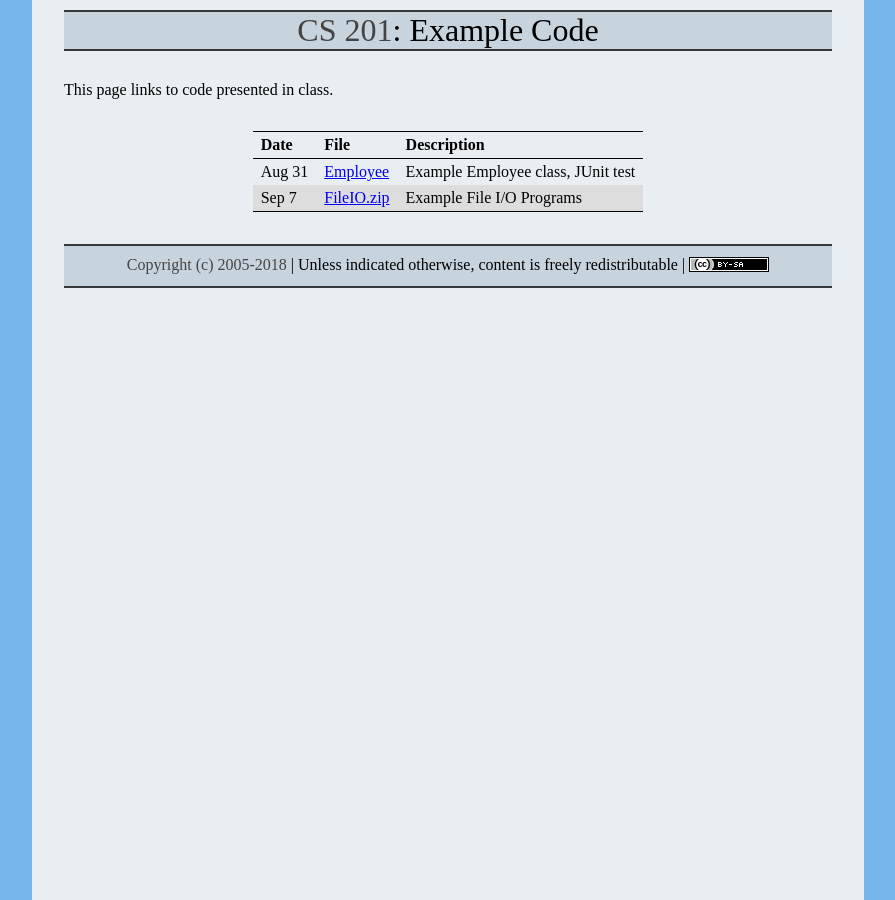
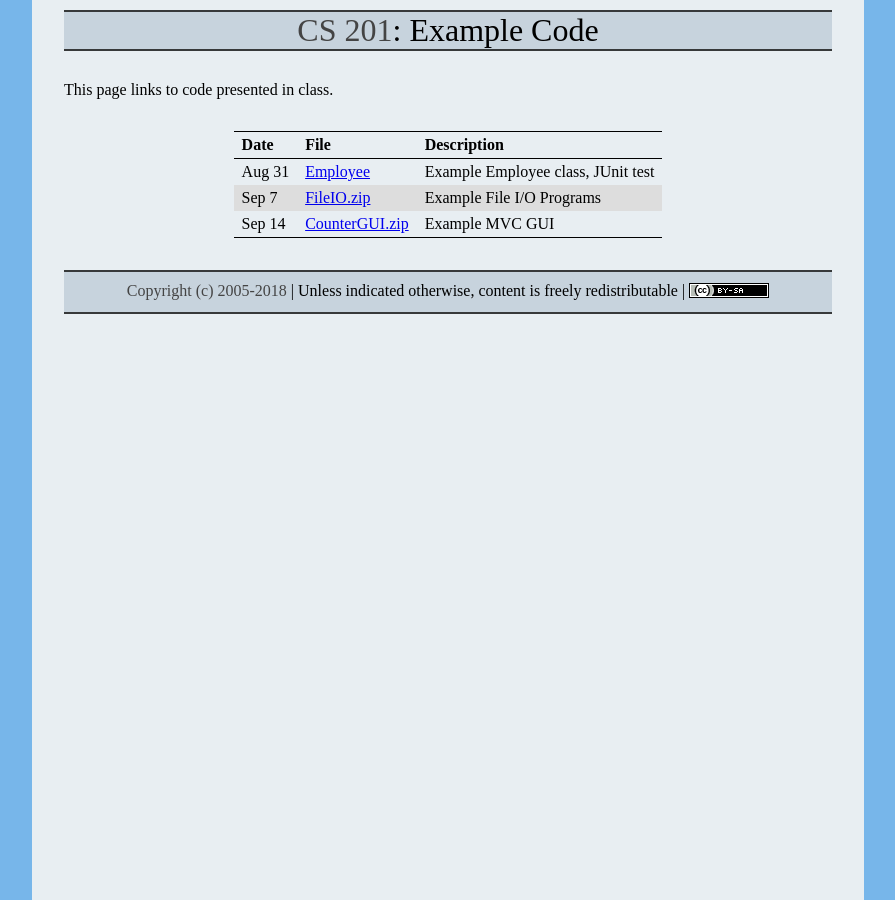
Before and after one commit to ycpcs/cs201-fall2018, a Jekyll site: the page built from examples/index.md, in a window 1280 px wide. Shown: the whole page, without its empty margins (192-1087 px from the left). Built offline with Jekyll 4.4.1, drawn with Linux system fonts in a browser that asks for light colours.

Commit message:
added counter GUI MVC example

```diff
--- a/examples/index.md
+++ b/examples/index.md
@@ -9,6 +9,7 @@ Date | File | Description
 ---- | ---- | -----------
 Aug 31 | [Employee](Employee.zip) | Example Employee class, JUnit test
 Sep 7 | [FileIO.zip](FileIO.zip) | Example File I/O Programs
+Sep 14 | [CounterGUI.zip](CounterGUI.zip) | Example MVC GUI
 
 <!--
 May 17 | [JUnitExample.zip](JUnitExample.zip) | Example class with JUnit tests
```
Also changed, not shown: 1 other file.
